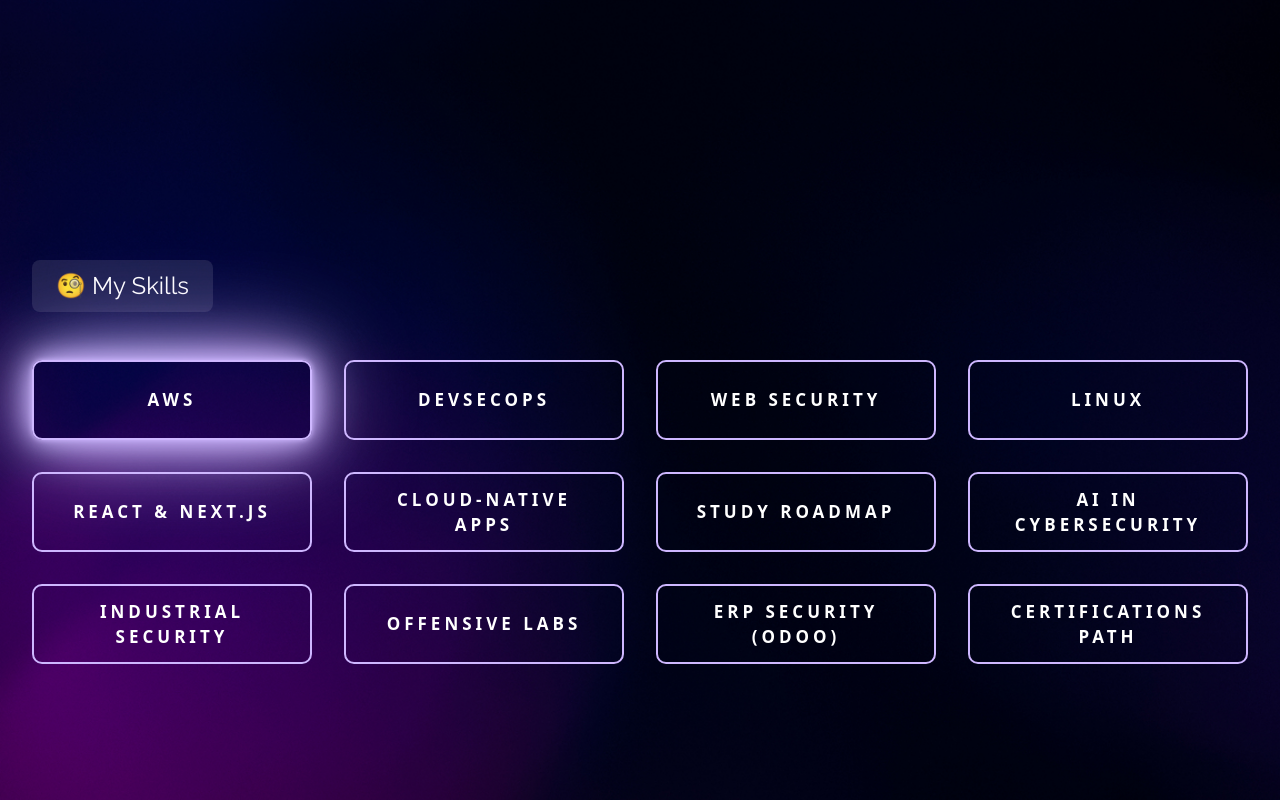
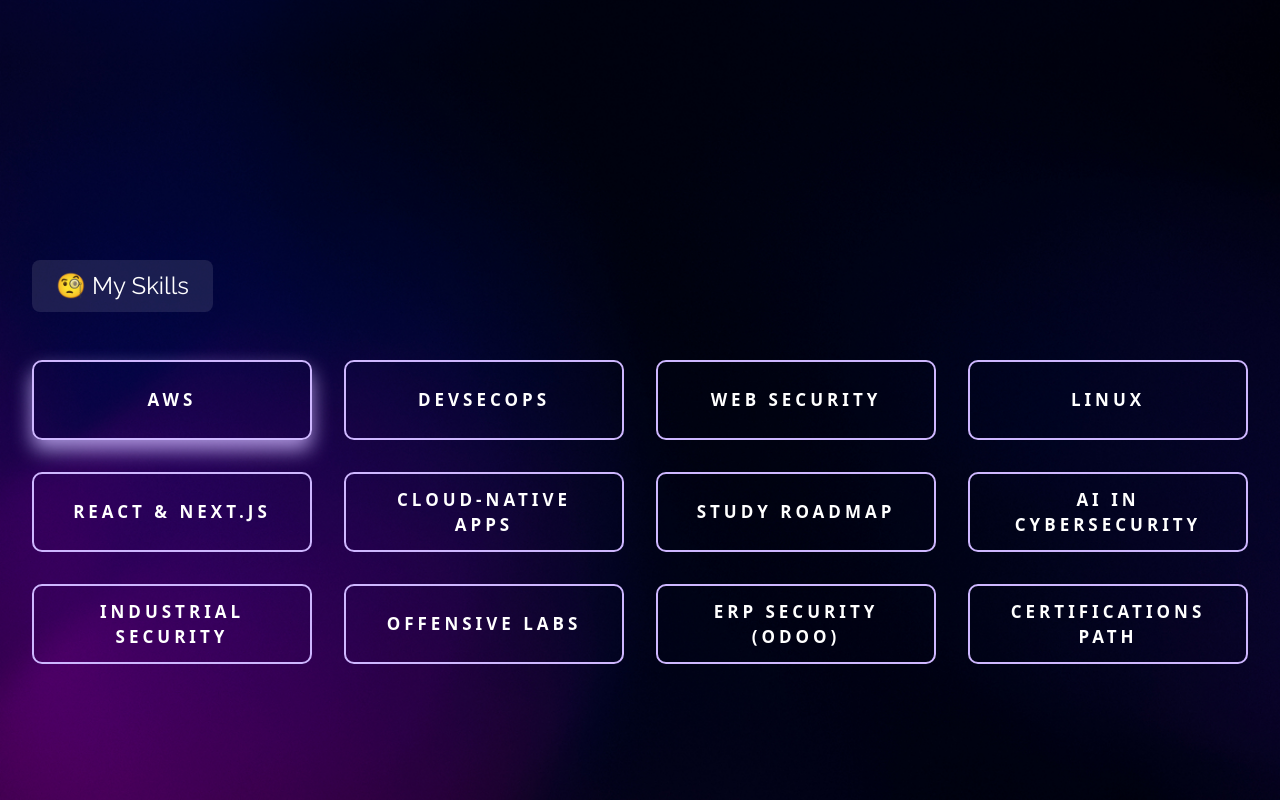
Before and after one commit to Mohsinech/moughti-s-portoflio, a Next.js app: page / in a window 1280 px wide. In both pictures the pointer is over the button "AWS". Shown: the part 1538-2338 px from the top of the page. Built offline with nearby package versions, Linux system fonts and the light colour scheme.

Commit message:
add files

```diff
--- a/components/sections/Skills/skill.module.css
+++ b/components/sections/Skills/skill.module.css
@@ -45,10 +45,10 @@
   border-radius: 0.45em;
   font-family: "moughit", sans-serif;
   transition: background 0.3s;
-  cursor: pointer;
   width: fit-content;
   padding: 0.5rem 1rem;
   color: var(--button-color);
+  cursor: pointer;
 }
 
 .skill_data button:hover {
--- a/components/ui/Skillutton/skill.module.css
+++ b/components/ui/Skillutton/skill.module.css
@@ -1,5 +1,4 @@
-
-.skill_btn{
+.skill_btn {
   padding: 10px 20px;
   border: none;
   font-size: 17px;
@@ -18,11 +17,9 @@
 
   color: transparent;
   text-shadow: 0 0 0 #fff;
+  cursor: pointer;
 }
 
 .skill_btn:hover {
-  box-shadow: 0 0 5px #ceb7ff,
-              0 0 25px #ceb7ff,
-              0 0 50px #ceb7ff,
-              0 0 100px #ceb7ff;
+  box-shadow: 0 10px 20px rgba(206, 183, 255, 0.8);
 }
```
